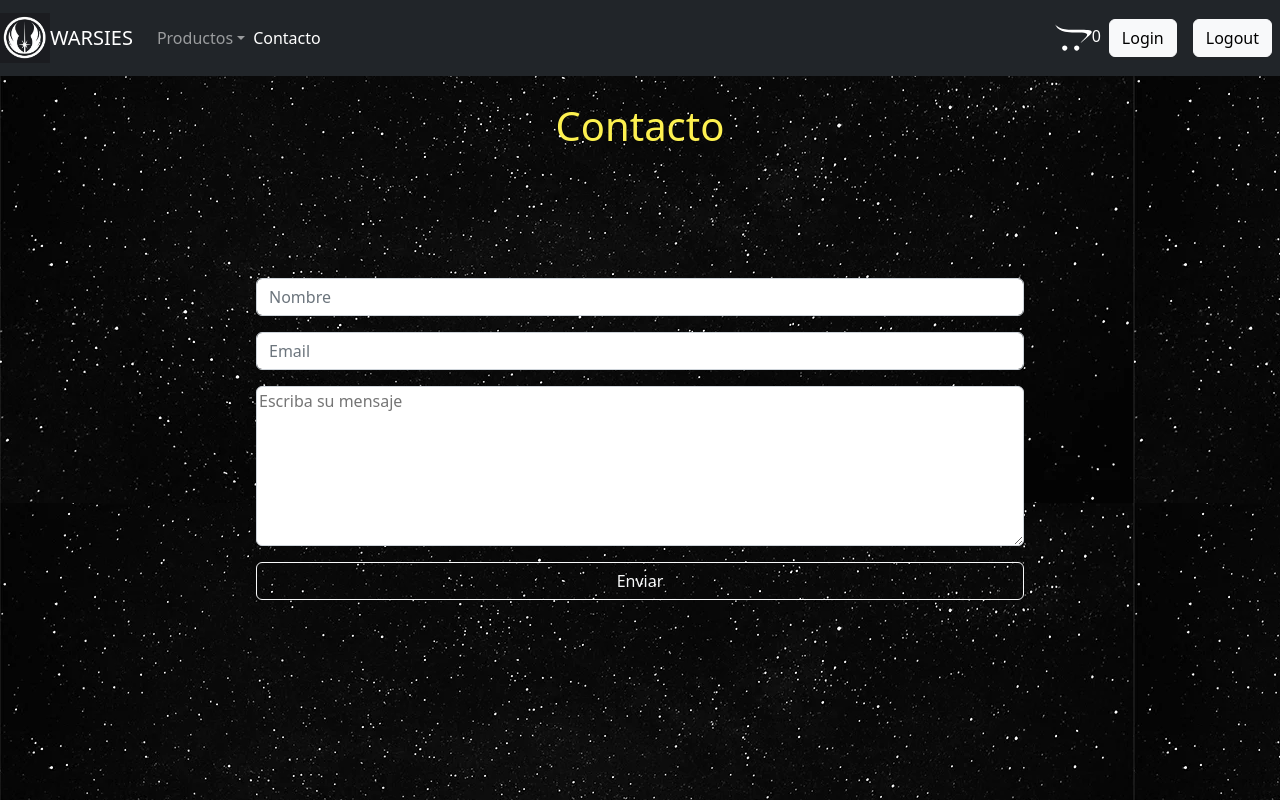
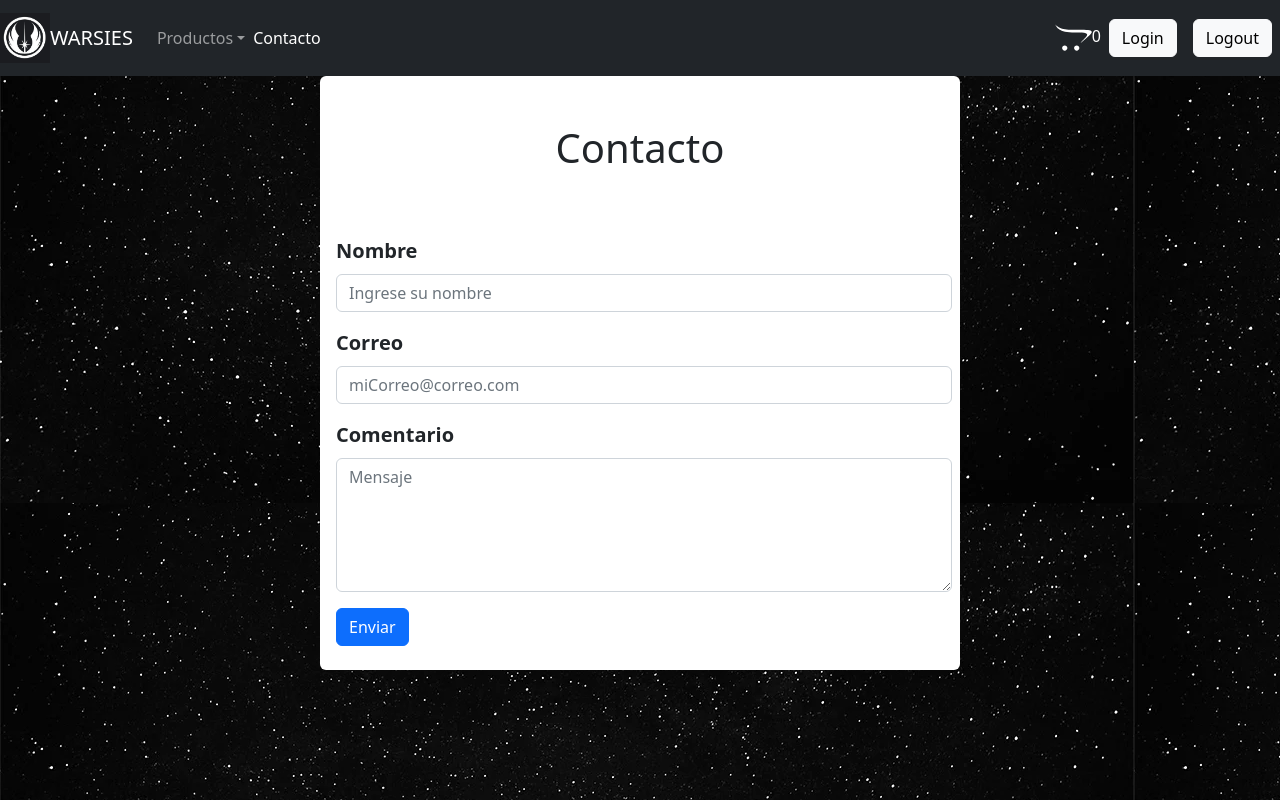
Before and after one commit to noeerolli/integradorReact, a React (Create React App) app: page /contact in a window 1280 px wide. Built offline with nearby package versions, Linux system fonts and the light colour scheme; the HTML template or start-up script is replaced by a standard one.

Commit message:
Cambios en formulario de contacto

```diff
--- a/src/components/cart/Cart.jsx
+++ b/src/components/cart/Cart.jsx
@@ -1,7 +1,7 @@
 
 import { useContext } from "react";
 import { Button, ListGroup } from "react-bootstrap"
-import { FaTrashAlt } from "react-icons/fa";
+
 import { Link } from "react-router-dom";
 import { CartContext } from "./CartContext";
 import '../cart/cart.css';
@@ -42,7 +42,9 @@ export const Cart = () =>{
                                 </div>
 
                                 <div style={{display:"flex", alignContent:"center"}}>
-                                    <Button className="deleteBtn"><FaTrashAlt/>Eliminar</Button>
+                                    <Button className="deleteBtn">Eliminar</Button>
+
+
                                 </div>
 
                             </ListGroup.Item>
@@ -55,7 +57,7 @@ export const Cart = () =>{
                 )}
 
 
-                {console.log({products})}
+
                 <div style={{margin: "2em"}}>
                     <Link to={"/checkout"}>
                      <Button variant="light">Checkout</Button>
--- a/src/components/cart/CheckoutBox.jsx
+++ b/src/components/cart/CheckoutBox.jsx
@@ -3,15 +3,10 @@ import { Login } from "../login/Login";
 import { Formik, Form, Field, ErrorMessage } from 'formik';
 import { useContext, useState } from "react";
 
-
-
-
 export const CheckoutBox = () =>{
 
     const {isLogged} = useContext(LoginContext);
-   const [formEnv, setformEnv] = useState(false)
-
-
+    const [formEnv, setformEnv] = useState(false)
 
 return isLogged
     ?
@@ -30,8 +25,6 @@ return isLogged
                         numberT: '',
                         codigoSeg: '',
                         nombre:''
-
-
                     }}
                     validate={(valores) => {
                         let errores = {};
@@ -75,31 +68,38 @@ return isLogged
                                     type="tel"
                                     className="form-control"
                                     placeholder="1234 5678 91 "
+
+
                                 />
                                 <ErrorMessage name="numberT" component={() => (
                                     <div className="text-danger fw-bold">{errors.numberT}</div>
                                 )} />
 
+                            </div>
+                            <div className="mb-3 ms-3 me-2">
+                                <label className="form-label">Nombre</label>
+                                <Field
+                                type="text"
+                                name="nombre"
+                                className="form-control"
+                                placeholder="Mariel Gonzalez"
+                              />
+                                <div className="form-text">Tal cual como figura en tu tarjeta</div>
+                            </div>
+
+                            <div className="mb-3 ms-3 me-2">
+                                <label className="form-label">Fecha de vencimiento</label>
+                                <input type="month" className="form-control" />
 
                             </div>
+
                             <div className="mb-3 ms-3 me-2">
-                                <label for="" className="form-label">Nombre</label>
-                                <Field type="text" name="nombre" className="form-control" placeholder="Mariel Gonzalez" />
-                                <div className="form-text">Tal cual como figura en tu tarjeta</div>
-                            </div>
-                            <div className="mb-3 ms-3 me-2">
-                                <label for="" className="form-label">Fecha de vencimiento</label>
-                                <input type="month" className="form-control"/>
-
-                            </div>
-                            <div className="mb-3 ms-3 me-2">
-                                <label for="" className="form-label">codigo de seguridad</label>
+                                <label className="form-label">codigo de seguridad</label>
                                 <Field
                                     name="codigoSeg"
                                     type="password"
                                     className="form-control"
                                     placeholder="000"
-
                                 />
 
                                 <ErrorMessage name="codigoSeg" component={() => (
@@ -109,7 +109,7 @@ return isLogged
                             </div>
                             <div className="mb-3 ms-3 me-2">
                                 <Field name="tarjeta" as="select" className="form-select form-select-sm mb-3 bg-warning" aria-label=".form-select-sm" >
-                                    <option selected>Tarjeta</option>
+                                    <option >Tarjeta</option>
                                     <option value="1">MasterCard</option>
                                     <option value="2">Visa</option>
                                     <option value="3">AmericanExpress</option>
@@ -118,6 +118,7 @@ return isLogged
                             </div>
                             <button className="btn btn-primary ms-3">Pagar</button>
                             {formEnv && <p className="text-center text-success fw-bold"> Su pago fue relizado con exito </p>}
+
                         </Form>
                     )}
 
--- a/src/components/header/NavBar.jsx
+++ b/src/components/header/NavBar.jsx
@@ -27,7 +27,8 @@ export const NavBar =()=>{
                 <Logo/>
                 <NavDropdown title="Productos" id="collasible-nav-dropdown">
                     <NavDropdown.Item >
-                      <Link to= "/collectibles"  > Coleccionables </Link></NavDropdown.Item>
+                      <Link to= "/collectibles"  > Coleccionables </Link>
+                    </NavDropdown.Item>
                     <NavDropdown.Item href="#action/3.2">
                         Remeras
                     </NavDropdown.Item>
--- a/src/components/main/pages/Contact.jsx
+++ b/src/components/main/pages/Contact.jsx
@@ -1,74 +1,95 @@
+import { Formik,Form, Field, ErrorMessage } from "formik"
 import { useState } from "react"
 
 
 
-const initialState = {name: "", email: "", message: ""}
 
+export const Contact = () => {
 
-export const Contact =()=>{
+    const [formEnv, setformEnv] = useState(false);
 
-    const [form, setForm] = useState(initialState)
+    return (
 
-    const handleInput = (e) => {
-        const {name, value } = e.target
-        setForm({...form, [name]: value})
-    }
+        <div className=" d-block bg-white w-50 h-75 align-content-center justify-content-center m-auto border-warning rounded">
 
-    const handleClick = (e) =>{
-        e.preventDefault()
-        console.log(form);
-    }
+            <h1 className="title text-dark mt-5 ">Contacto</h1>
 
+            <Formik
+                initialValues={{
+                    nombre: '',
+                    correo: '',
+                    comentario: ''
+                }}
 
-    return(
+                validate={(valores) => {
+                    let errores = {}
+                    //Validacion del campo nombre
+                    if (!valores.nombre) {
+                        errores.nombre = 'Debe ingresar nombre'
+                    } else if (!/^[a-zA-ZÀ-ÿ\s]{1,40}$/.test(valores.nombre)) {
+                        errores.nombre = 'El nombre solo puede contener letras y espacios'
+                    }
 
-        <div>
+                    if (!valores.correo) {
+                        errores.correo = 'Ingrese un correo'
+                    } else if (! /^\w+([.-_+]?\w+)*@\w+([.-]?\w+)*(\.\w{2,10})+$/.test(valores.correo)) {
+                        errores.correo = 'El correo solo puede contener letras, puntos, guiones'
+                    }
 
-            <h1 className="title">Contacto</h1>
+                    return errores;
 
-            <form name="contactForm" className="contact">
+                }}
+                onSubmit={(valores, { resetForm }) => {
+                    resetForm();
+                    setformEnv(true);
+                    setTimeout(() => setformEnv(false), 5000)
+                }}
 
-                <input
-                    name="name"
-                    value={form.name}
-                    type="text"
-                    className="form-control mb-3"
-                    placeholder="Nombre"
-                    onChange={handleInput}
-                />
+            >
+                {({ errors }) => (
+                    <Form>
 
-            <input
-                    name="email"
-                    value={form.email}
-                    type="email"
-                    className="form-control mb-3"
-                    placeholder="Email"
-                    onChange={handleInput}
-                />
+                        <div className="mb-3 ms-3 me-2">
+                            <label className="form-label fs-5 fw-bold">Nombre</label>
 
+                            <Field
+                                name='nombre'
+                                type='text'
+                                className='form-control'
+                                placeholder='Ingrese su nombre'
+                            />
+                            <ErrorMessage name='nombre' component={() => (
+                                <div className="text-danger fw-bold">{errors.nombre}</div>
+                            )} />
+                        </div>
 
-                <textarea
-                    name="message"
-                    value={form.message}
-                    type="textarea"
-                    className="textarea"
-                    placeholder="Escriba su mensaje"
-                    rows ={5}
-                    cols={5}
-                    onChange={handleInput}
+                        <div className=" mb-3 ms-3 me-2">
+                            <label className="form-label fs-5 fw-bold">Correo</label>
 
+                            <Field type='text'
+                                name='correo'
+                                className='form-control'
+                                placeholder='miCorreo@correo.com' />
+                            <ErrorMessage name='correo' component={() => (
+                                <div className="text-danger fw-bold">{errors.correo}</div>
+                            )} />
+                        </div>
 
-                />
+                        <div className=" mb-3 ms-3 me-2">
+                            <label className="form-label fs-5 fw-bold">Comentario</label>
+                            <Field
+                                className='form-control' rows="5" minLength="1" maxLength="240 "
+                                name='comentario'
+                                as='textarea'
+                                placeholder='Mensaje'
+                            />
+                        </div>
+                        <button type="submit" className="btn btn-primary mb-4 ms-3 ">Enviar</button>
+                        {formEnv && <p className="text-center text-success fw-bold">Enviado</p>}
+                    </Form>
+                )}
 
-
-                <button className="btn btn-outline-light"
-
-                onClick={handleClick}
-                >Enviar</button>
-
-
-
-            </form>
+            </Formik>
         </div>
     )
 }
```
